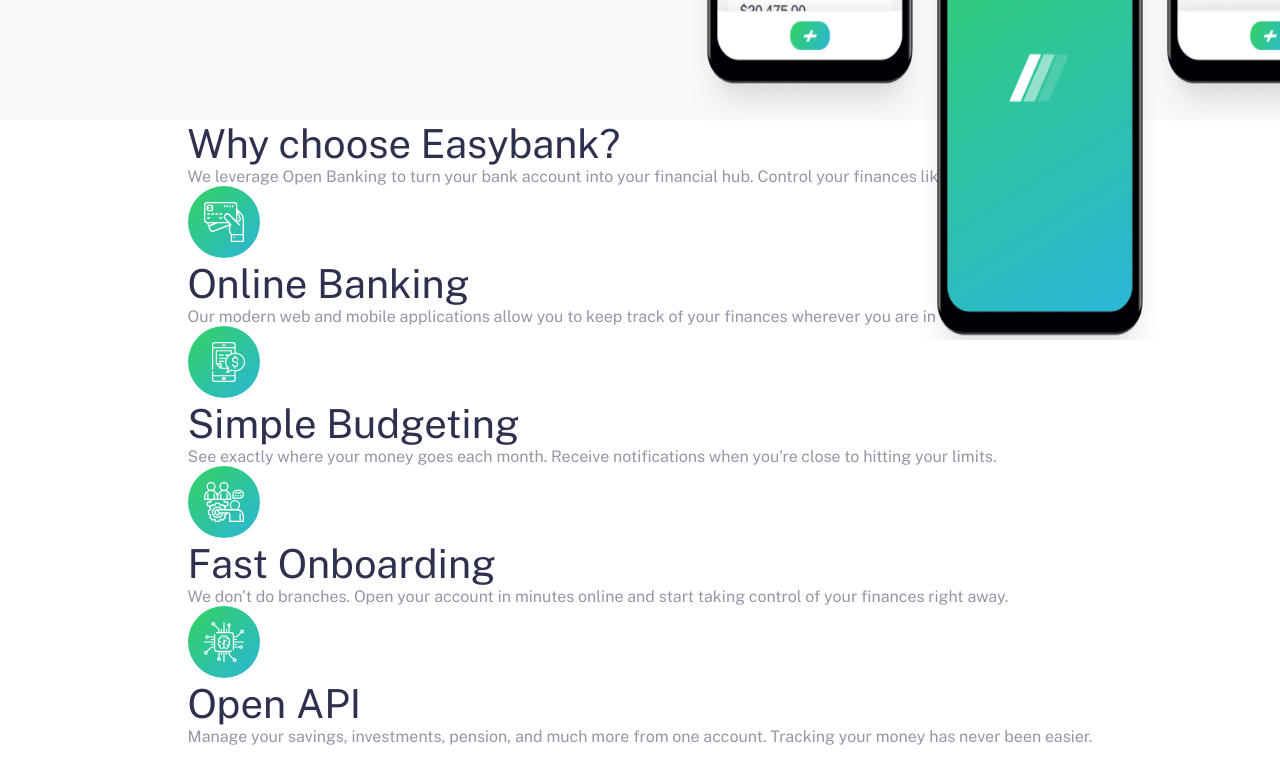
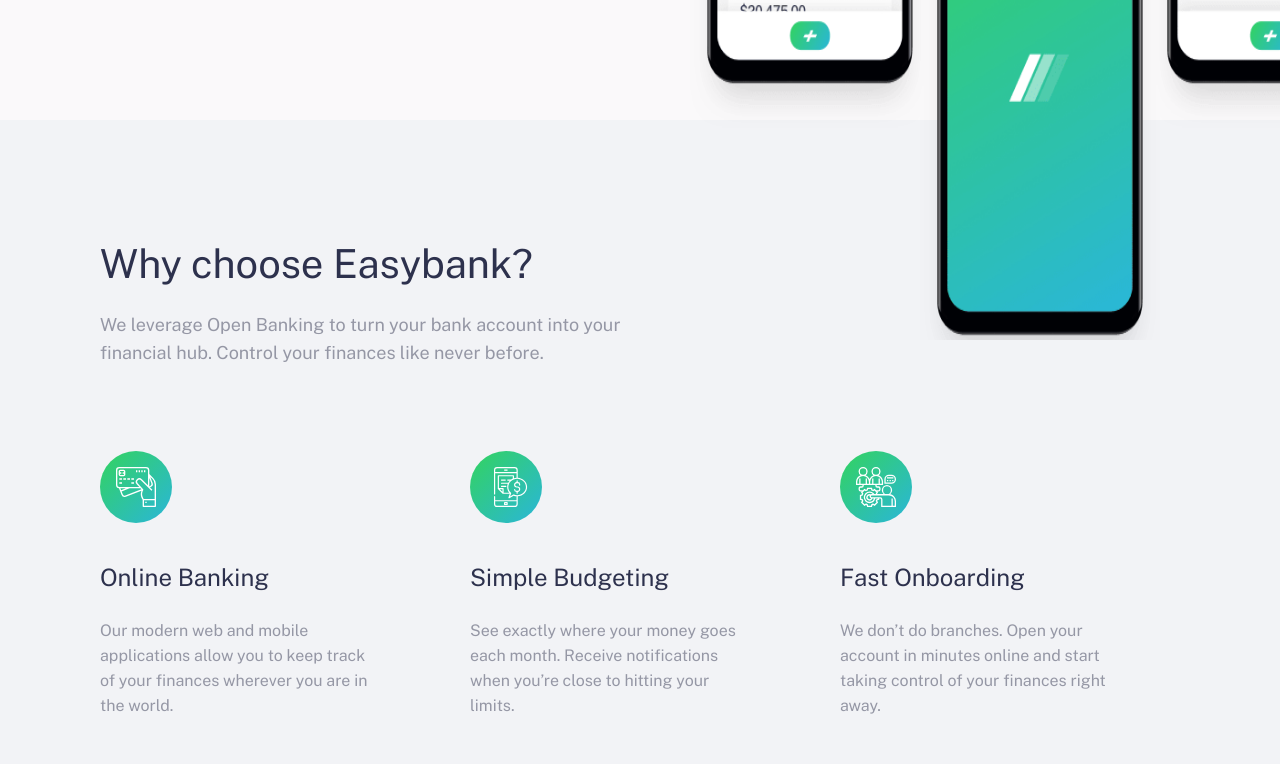
Before and after one commit to carlostrujilloneyra/Easybank-landing-page, a website: page index.html in a window 1280 px wide. Shown: the part 640-1404 px from the top of the page. Drawn offline with nearby package versions, Linux system fonts and the light colour scheme.

Commit message:
Se agregan los estilos de main a la carpeta CSS

```diff
--- a/CSS/styles.css
+++ b/CSS/styles.css
@@ -22,17 +22,17 @@
 /* Mixin para before */
 /* Mixin para after */
 @media screen and (min-width: 1600px) {
-  .main-header, .main-hero {
+  .main-header, .main-hero, .main {
     max-width: 80%;
   }
 }
 @media screen and (min-width: 1900px) {
-  .main-header, .main-hero {
+  .main-header, .main-hero, .main {
     max-width: 65%;
   }
 }
 @media screen and (min-width: 2300px) {
-  .main-header, .main-hero {
+  .main-header, .main-hero, .main {
     max-width: 50%;
   }
 }
@@ -67,8 +67,12 @@
 
 p, a {
   font-family: var(--fontText);
-  font-size: 1.6rem;
+  font-size: 1.8rem;
   color: var(--colorText);
+}
+
+p {
+  line-height: 1.56;
 }
 
 a {
@@ -255,7 +259,7 @@
   border-radius: 1.6rem;
   color: var(--colorWhite);
   padding: 1.6rem 4rem;
-  background: var(--colorButtons);
+  z-index: 100;
 }
 .main-button--header {
   display: none;
@@ -300,6 +304,7 @@
   grid-template-rows: minmax(30rem, 34rem) 30rem;
   row-gap: 2.4rem;
   padding: 0rem 2.4rem;
+  padding-bottom: 3.2rem;
   background-color: #faf9fa;
 }
 .main-hero__image {
@@ -308,6 +313,7 @@
 @media screen and (min-width: 700px) {
   .main-hero {
     grid-template-rows: minmax(60rem, 34rem) 29rem;
+    padding-bottom: 1.2rem;
   }
 }
 @media screen and (min-width: 740px) {
@@ -315,6 +321,11 @@
     grid-template-rows: minmax(66rem, 34rem) 29rem;
     padding: 0rem 4.8rem;
     row-gap: 4rem;
+  }
+}
+@media screen and (min-width: 900px) {
+  .main-hero {
+    grid-template-rows: minmax(66rem, 34rem) 26rem;
   }
 }
 @media screen and (min-width: 1024px) {
@@ -436,7 +447,6 @@
 }
 
 .main-hero__text {
-  line-height: 1.56;
   margin-bottom: 3.2rem;
 }
 @media screen and (min-width: 580px) {
@@ -484,4 +494,165 @@
   }
 }
 
+.main {
+  width: 100%;
+  padding: 0 2.4rem;
+  padding-top: 6.4rem;
+  background-color: #f2f3f6;
+}
+@media screen and (min-width: 1024px) {
+  .main {
+    padding: 0rem 10rem;
+    padding-top: 12rem;
+  }
+}
+.main__subtitle {
+  margin-bottom: 1.8rem;
+}
+@media screen and (min-width: 740px) {
+  .main__subtitle {
+    width: 90%;
+  }
+}
+@media screen and (min-width: 1024px) {
+  .main__subtitle {
+    margin-bottom: 2.4rem;
+  }
+}
+@media screen and (min-width: 740px) {
+  .main__paragraph {
+    width: 70%;
+  }
+}
+@media screen and (min-width: 1024px) {
+  .main__paragraph {
+    margin-bottom: 1.2rem;
+  }
+}
+@media screen and (min-width: 1200px) {
+  .main__paragraph {
+    width: 50%;
+  }
+}
+@media screen and (min-width: 3000px) {
+  .main__paragraph {
+    width: 45%;
+  }
+}
+.main__paragraph--edit {
+  width: 100%;
+  font-size: 1.5rem;
+}
+@media screen and (min-width: 500px) {
+  .main__paragraph--edit {
+    width: 70%;
+  }
+}
+@media screen and (min-width: 740px) {
+  .main__paragraph--edit {
+    width: 80%;
+    font-size: 1.6rem;
+    margin-bottom: 1.6rem;
+  }
+}
+@media screen and (min-width: 1024px) {
+  .main__paragraph--edit {
+    margin-bottom: 2.4rem;
+  }
+}
+
+.main__first-part {
+  display: flex;
+  flex-direction: column;
+  align-items: center;
+  margin-bottom: 6rem;
+  text-align: center;
+}
+@media screen and (min-width: 740px) {
+  .main__first-part {
+    margin-bottom: 7.2rem;
+  }
+}
+@media screen and (min-width: 1024px) {
+  .main__first-part {
+    align-items: flex-start;
+    text-align: start;
+  }
+}
+
+.main__second-part {
+  display: grid;
+  margin-bottom: 6.4rem;
+  grid-template-columns: repeat(1, 1fr);
+  grid-template-rows: repeat(4, minmax(23rem, 1fr));
+  row-gap: 3.2rem;
+}
+@media screen and (min-width: 740px) {
+  .main__second-part {
+    grid-template-columns: repeat(2, minmax(30rem, 1fr));
+    grid-template-rows: repeat(1, 1fr);
+    column-gap: 2.4rem;
+    row-gap: 4rem;
+    margin-bottom: 7.2rem;
+  }
+}
+@media screen and (min-width: 1024px) {
+  .main__second-part {
+    grid-template-columns: repeat(auto-fit, minmax(26rem, 1fr));
+    grid-template-rows: repeat(2, 1fr);
+    column-gap: 3rem;
+    row-gap: 2.4rem;
+    margin-bottom: 9rem;
+  }
+}
+@media screen and (min-width: 1345px) {
+  .main__second-part {
+    grid-template-rows: repeat(1, 1fr);
+  }
+}
+
+.main__box {
+  display: flex;
+  flex-direction: column;
+  align-items: center;
+  text-align: center;
+}
+@media screen and (min-width: 1024px) {
+  .main__box {
+    align-items: flex-start;
+    text-align: start;
+  }
+}
+
+.box-subtitle {
+  font-size: 2rem;
+  margin-bottom: 1.6rem;
+}
+@media screen and (min-width: 740px) {
+  .box-subtitle {
+    margin-bottom: 2.4rem;
+    font-size: 2.2rem;
+  }
+}
+@media screen and (min-width: 1024px) {
+  .box-subtitle {
+    margin-bottom: 2.8rem;
+    font-size: 2.4rem;
+  }
+}
+
+.main__second-part-img {
+  margin-bottom: 2.4rem;
+}
+@media screen and (min-width: 740px) {
+  .main__second-part-img {
+    margin-bottom: 3.2rem;
+  }
+}
+@media screen and (min-width: 1024px) {
+  .main__second-part-img {
+    margin-bottom: 4rem;
+  }
+}
+
 /*# sourceMappingURL=styles.css.map */
```
Also changed, not shown: 1 other file.
